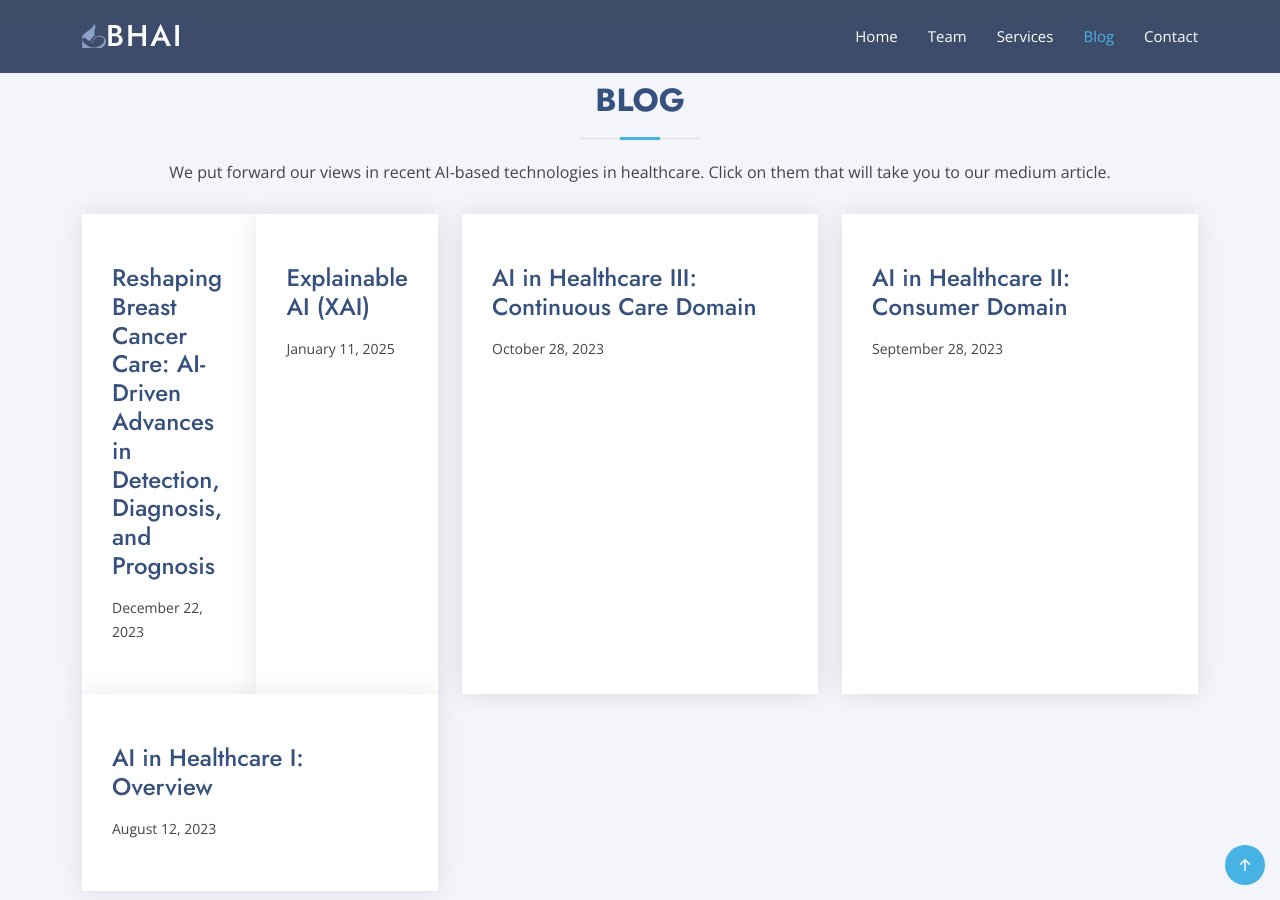
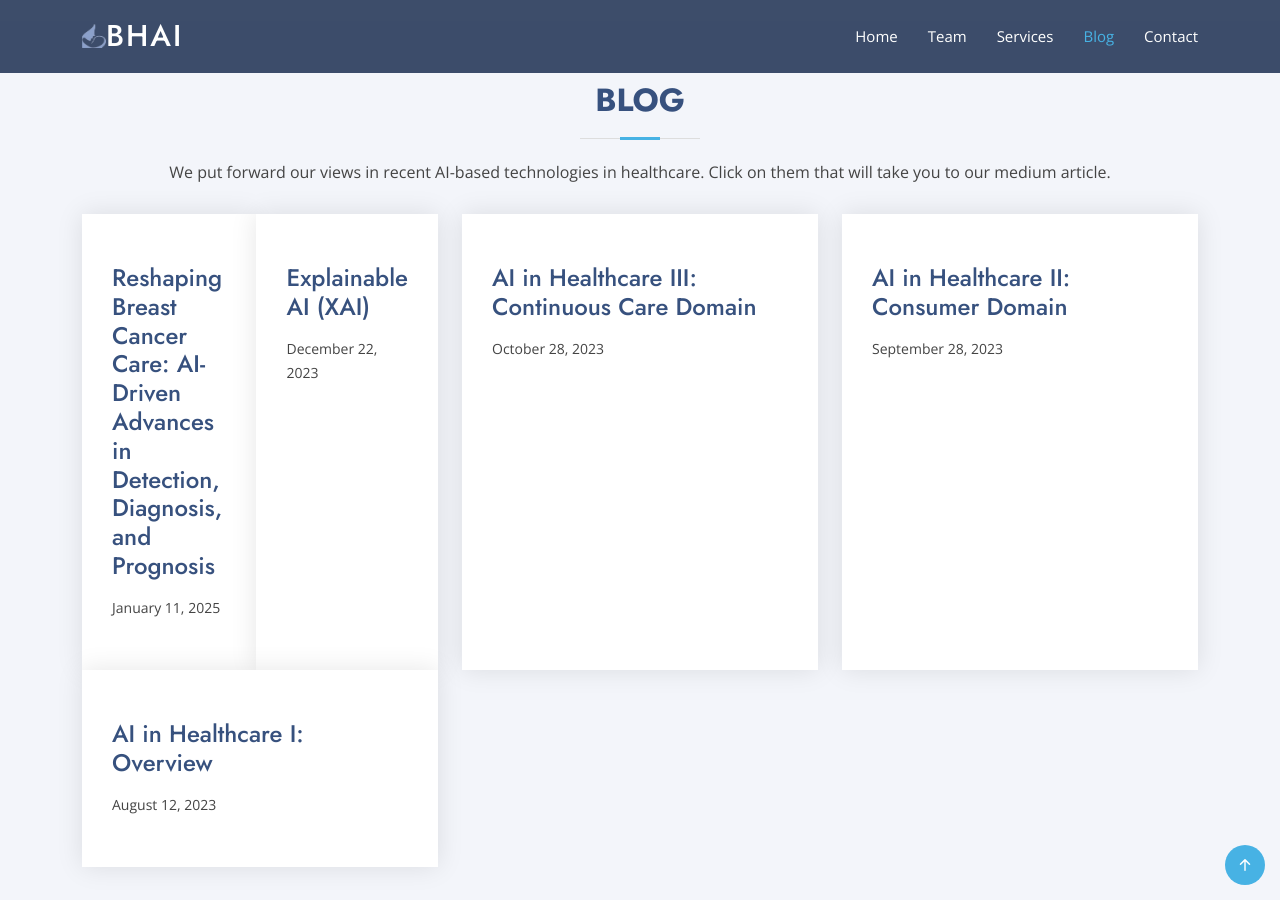
Before and after one commit to betterhealthusingAI/betterhealthusingAI.github.io, a Jekyll site: the page built from index.html, in a window 1280 px wide and 900 px high, scrolled down 975 px. Built offline with Jekyll 4.4.1, drawn with Linux system fonts in a browser that asks for light colours.

```diff
--- a/_layouts/design_one.html
+++ b/_layouts/design_one.html
@@ -114,12 +114,12 @@
             <div class="icon-box">
               <!-- <div class="icon"><i class="bx bx-file"></i></div> -->
               <h4><a href="https://medium.com/@isrfoundation89/reshaping-breast-cancer-care-ai-driven-advances-in-detection-diagnosis-and-prognosis-ac5d8aa739f8">Reshaping Breast Cancer Care: AI-Driven Advances in Detection, Diagnosis, and Prognosis</a> </h4>
-              <p>December 22, 2023</p>
+              <p>January 11, 2025</p>
             </div>
             <div class="icon-box">
               <!-- <div class="icon"><i class="bx bx-file"></i></div> -->
               <h4><a href="https://medium.com/@isrfoundation89/explainable-ai-xai-7f2710cb58f3">Explainable AI (XAI)</a> </h4>
-              <p>January 11, 2025</p>
+              <p>December 22, 2023</p>
             </div>
           </div>
           <div class="col-xl-4 col-lg-4 col-sm-4 col-md-4 d-flex align-items-stretch mt-0 mt-md-0" data-aos="zoom-in" data-aos-delay="200">
```
